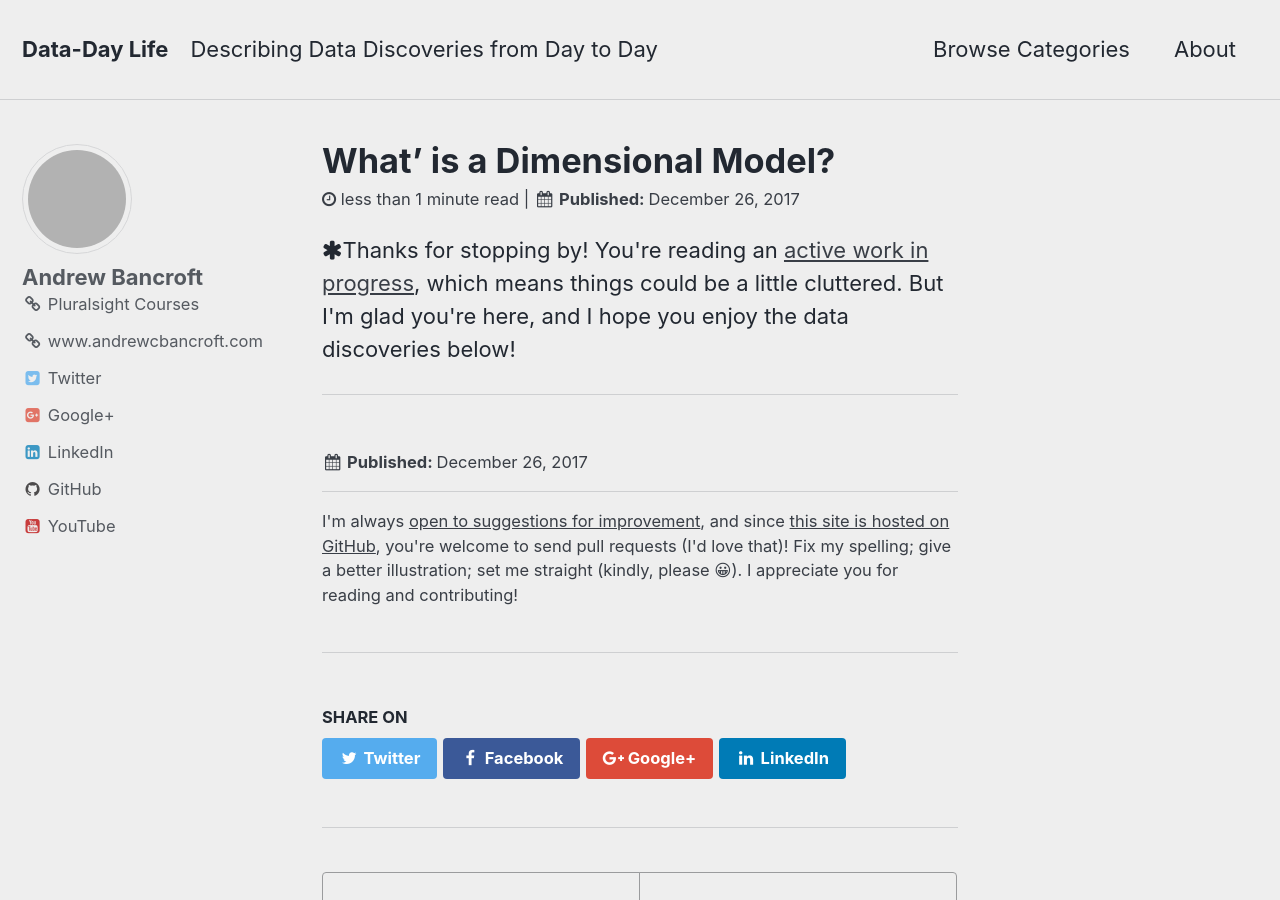
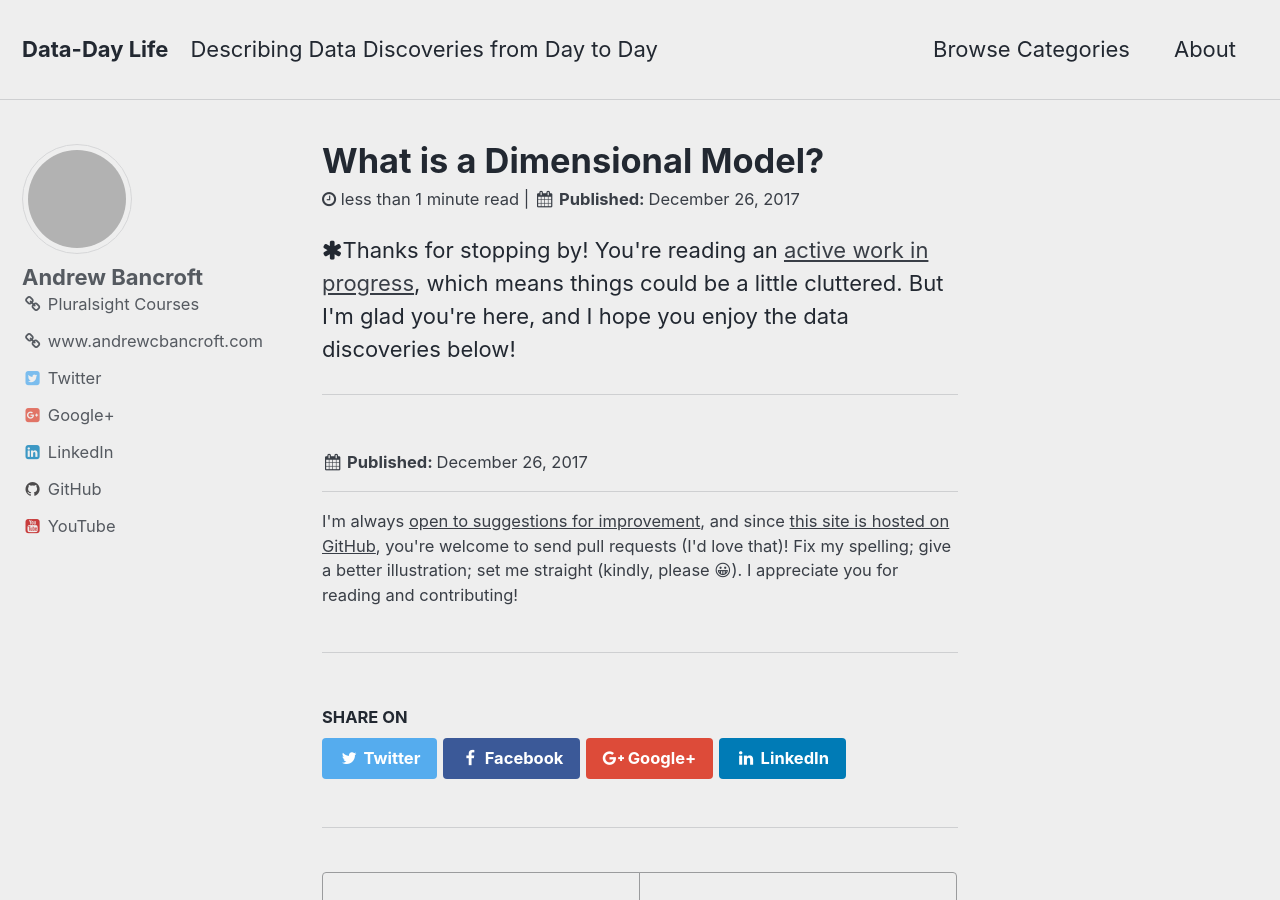
Before and after one commit to andrewcbancroft/datadaylife-blog, a Jekyll site: the page built from _posts/2017-12-26-what-is-a-dimensional-model.md, in a window 1280 px wide and 900 px high. Built offline with Jekyll 4.4.1, drawn with Linux system fonts in a browser that asks for light colours; comment, search, counter and statistics services are not loaded; grey boxes are pictures that could not be loaded.

```diff
--- a/_posts/2017-12-26-what-is-a-dimensional-model.md
+++ b/_posts/2017-12-26-what-is-a-dimensional-model.md
@@ -1,5 +1,5 @@
 ---
-title: What' is a Dimensional Model?
+title: What is a Dimensional Model?
 excerpt: ""
 layout: work-in-progress
 ---
```
